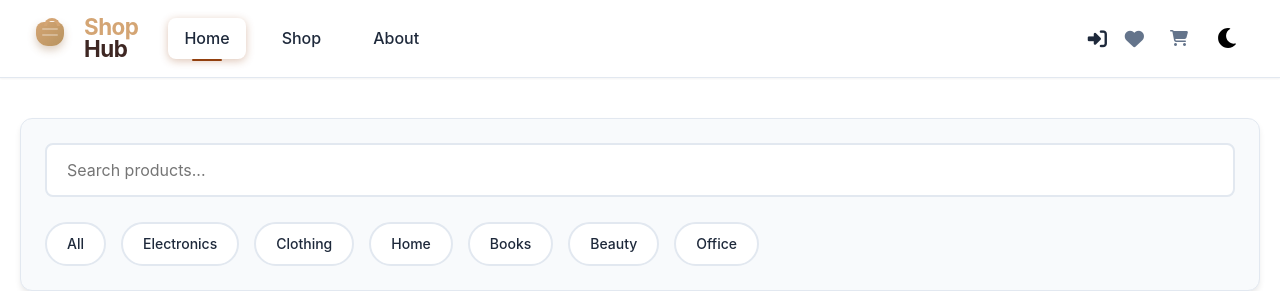
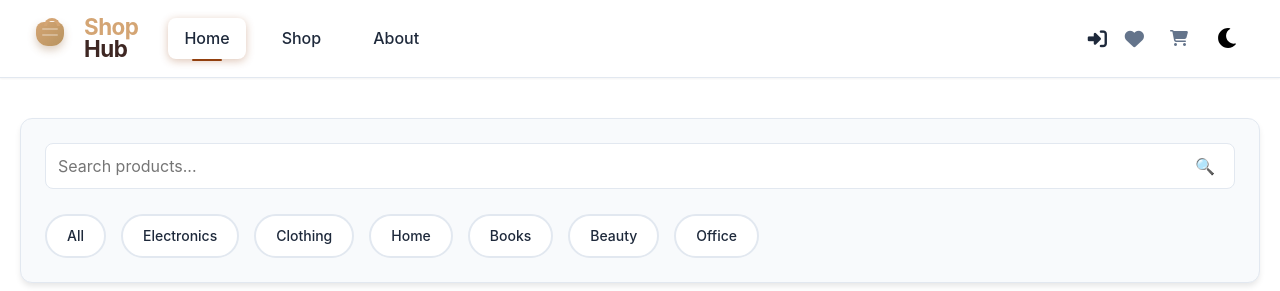
Before and after one commit to Rihana8691/Shop-Hub, a React (Vite) app in the folder frontend/: page / in a window 1280 px wide. Shown: the top 291 px of the page. Built offline with nearby package versions, Linux system fonts and the light colour scheme.

Commit message:
Fix filtering, caching, and search functionality on both pages

```diff
--- a/frontend/src/context/ProductCacheContext.jsx
+++ b/frontend/src/context/ProductCacheContext.jsx
@@ -102,7 +102,12 @@ export const ProductCacheProvider = ({ children }) => {
   useEffect(() => {
     const saved = localStorage.getItem('recent_searches');
     if (saved) {
-      setRecentSearches(JSON.parse(saved));
+      try {
+        setRecentSearches(JSON.parse(saved));
+      } catch (error) {
+        console.error('Error loading recent searches:', error);
+        setRecentSearches([]);
+      }
     }
   }, []);
 
--- a/frontend/src/pages/HomePage.jsx
+++ b/frontend/src/pages/HomePage.jsx
@@ -25,16 +25,19 @@ const HomePage = () => {
     return matchesSearch && matchesCategory;
   });
 
-  // Fallback: if products exist but filteredProducts is empty, show all products
-  const displayProducts = filteredProducts.length > 0 ? filteredProducts : products;
+  // Always show filtered results - no fallback
+  const displayProducts = filteredProducts;
 
   const handleSearch = (value) => {
     setSearchTerm(value);
     if (value.trim()) {
       addRecentSearch(value);
     }
-    // Delay hiding suggestions to allow clicking
-    setTimeout(() => setShowSuggestions(false), 200);
+    if (value.length > 0) {
+      setShowSuggestions(true);
+    } else {
+      setShowSuggestions(false);
+    }
   };
 
   const handleCategoryChange = (category) => {
@@ -56,28 +59,97 @@ const HomePage = () => {
     <div className="home-container">
 
       <div className="filter-section">
-        <div className="search-container">
+        <div className="search-container" style={{position: 'relative'}}>
+          <div style={{position: 'relative', display: 'flex', alignItems: 'center'}}>
             <input
               type="text"
               placeholder="Search products..."
               value={searchTerm}
               onChange={(e) => {
-              setSearchTerm(e.target.value);
-              if (e.target.value) setShowSuggestions(true);
+                handleSearch(e.target.value);
               }}
-            onFocus={() => setShowSuggestions(true)}
+              onFocus={() => {
+                if (searchTerm.length > 0) {
+                  setShowSuggestions(true);
+                }
+              }}
+              onBlur={() => {
+                setTimeout(() => setShowSuggestions(false), 200);
+              }}
               className="search-input"
+              style={{
+                width: '100%',
+                padding: '12px 40px 12px 12px',
+                border: '1px solid var(--border)',
+                borderRadius: 'var(--radius-md)',
+                fontSize: '16px',
+                backgroundColor: 'var(--background)',
+                color: 'var(--text-primary)'
+              }}
             />
+            <button
+              onClick={() => {
+                if (searchTerm.trim()) {
+                  handleSearch(searchTerm);
+                }
+              }}
+              style={{
+                position: 'absolute',
+                right: '12px',
+                top: '50%',
+                transform: 'translateY(-50%)',
+                background: 'none',
+                border: 'none',
+                color: 'var(--text-secondary)',
+                cursor: 'pointer',
+                fontSize: '16px',
+                padding: '8px'
+              }}
+            >
+              🔍
+            </button>
+          </div>
 
           {showSuggestions && recentSearches.length > 0 && (
-            <div className="suggestions-dropdown">
+            <div style={{
+              position: 'absolute',
+              top: '100%',
+              left: 0,
+              right: 0,
+              backgroundColor: 'var(--surface)',
+              border: '1px solid var(--border)',
+              borderRadius: 'var(--radius-md)',
+              marginTop: '4px',
+              maxHeight: '200px',
+              overflow: 'auto',
+              zIndex: 10,
+              boxShadow: 'var(--shadow-md)'
+            }}>
               {recentSearches.map((search, index) => (
                 <div
                   key={index}
-                  onClick={() => handleSearch(search)}
-                  className="suggestion-item"
+                  onClick={() => {
+                    handleSearch(search);
+                    setShowSuggestions(false);
+                  }}
+                  onMouseDown={(e) => e.preventDefault()}
+                  style={{
+                    padding: '12px 16px',
+                    cursor: 'pointer',
+                    borderBottom: index < recentSearches.length - 1 ? '1px solid var(--border)' : 'none',
+                    color: 'var(--text-primary)',
+                    backgroundColor: 'transparent',
+                    transition: 'all 0.2s ease',
+                    fontSize: '14px'
+                  }}
+                  onMouseEnter={(e) => {
+                    e.currentTarget.style.backgroundColor = 'var(--surface-hover)';
+                  }}
+                  onMouseLeave={(e) => {
+                    e.currentTarget.style.backgroundColor = 'transparent';
+                  }}
                 >
-                  {search}
+                  🔍 {search}
                 </div>
               ))}
             </div>
```
Lines whose indentation alone changed are shown as unchanged.
